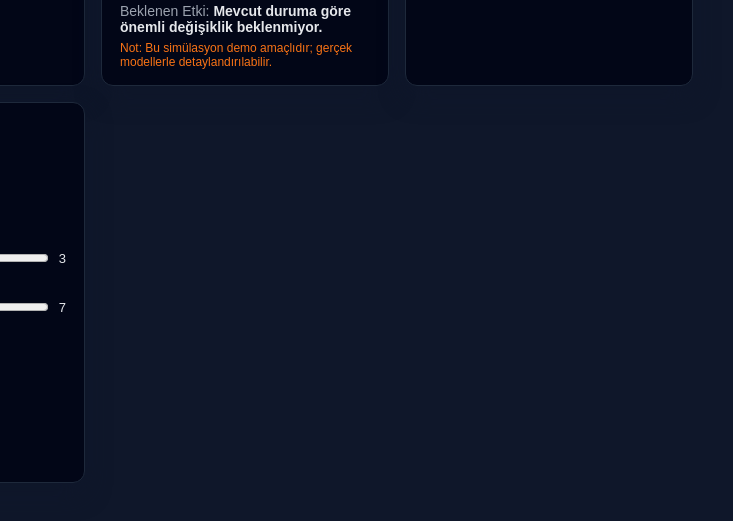
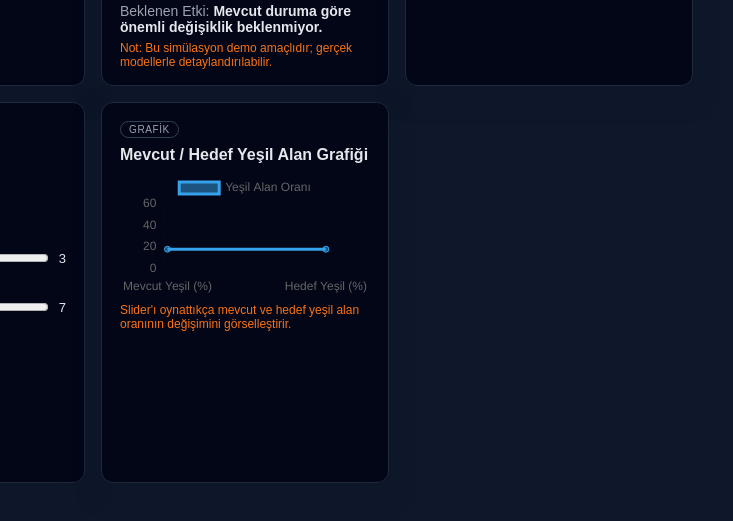
Before and after one commit to emrshn-16/AI-Kentsel-Donusum-Mimari, a plain HTML site: page frontend/index.html in a window 1280 px wide. Shown: the part 333-854 px from the top of the page, 547-1280 px from the left. Drawn offline with nearby package versions, Linux system fonts and the light colour scheme; no server answers.

Commit message:
Add green area line chart to simulation

```diff
--- a/frontend/app.js
+++ b/frontend/app.js
@@ -44,6 +44,10 @@ window.addEventListener("DOMContentLoaded", () => {
   const aiRiskScore = document.getElementById("aiRiskScore");
   const aiRiskLevel = document.getElementById("aiRiskLevel");
   const aiRiskExplanation = document.getElementById("aiRiskExplanation");
+
+  // Grafik için
+  const riskChartCanvas = document.getElementById("riskChart");
+  let riskChart = null;
 
   let lastBaseGreen = 18;
 
@@ -145,6 +149,40 @@ window.addEventListener("DOMContentLoaded", () => {
     return parseInt(String(str).replace("%", "").trim(), 10);
   }
 
+  // Grafik başlatma
+  function initRiskChart() {
+    if (!riskChartCanvas || !window.Chart) return;
+
+    riskChart = new Chart(riskChartCanvas, {
+      type: "line",
+      data: {
+        labels: ["Mevcut Yeşil (%)", "Hedef Yeşil (%)"],
+        datasets: [
+          {
+            label: "Yeşil Alan Oranı",
+            data: [lastBaseGreen, parseInt(greenSlider.value, 10)],
+            tension: 0.3
+          }
+        ]
+      },
+      options: {
+        responsive: true,
+        scales: {
+          y: {
+            beginAtZero: true,
+            max: 60
+          }
+        }
+      }
+    });
+  }
+
+  function updateRiskChart(current, target) {
+    if (!riskChart) return;
+    riskChart.data.datasets[0].data = [current, target];
+    riskChart.update();
+  }
+
   function updateSimulation() {
     const target = parseInt(greenSlider.value, 10);
     simTargetGreen.textContent = `${target}%`;
@@ -178,6 +216,8 @@ window.addEventListener("DOMContentLoaded", () => {
     simRiskChip.textContent = level;
     simRiskChip.className = `chip ${chipClass}`;
     simEffectText.textContent = text;
+
+    updateRiskChart(base, target);
   }
 
   greenSlider.addEventListener("input", updateSimulation);
@@ -414,4 +454,6 @@ window.addEventListener("DOMContentLoaded", () => {
   updateMapForScenario(defaultScenario);
   aiFloodLabel.textContent = aiFlood.value;
   aiInfraLabel.textContent = aiInfra.value;
+  initRiskChart();
+  updateRiskChart(lastBaseGreen, parseInt(greenSlider.value, 10));
 });
--- a/frontend/index.html
+++ b/frontend/index.html
@@ -223,6 +223,12 @@
         width: 100%;
       }
     }
+
+    /* Grafik kartı için */
+    #riskChart {
+      width: 100%;
+      height: 220px;
+    }
   </style>
 </head>
 <body>
@@ -415,15 +421,26 @@
       </div>
     </div>
 
+    <!-- Grafik Kartı -->
+    <div class="card">
+      <div class="tag">Grafik</div>
+      <h2>Mevcut / Hedef Yeşil Alan Grafiği</h2>
+      <canvas id="riskChart"></canvas>
+      <div class="warning">
+        Slider'ı oynattıkça mevcut ve hedef yeşil alan oranının değişimini görselleştirir.
+      </div>
+    </div>
+
   </div>
 </div>
 
-<!-- Leaflet JS + kendi JS dosyamız -->
+<!-- Leaflet JS + Chart.js + kendi JS dosyamız -->
 <script
   src="https://unpkg.com/leaflet@1.9.4/dist/leaflet.js"
   integrity="sha256-20nQCchB9co0qIjJZRGuk2/Z9VM+kNiyxNV1lvTlZBo="
   crossorigin=""
 ></script>
+<script src="https://cdn.jsdelivr.net/npm/chart.js"></script>
 <script src="app.js"></script>
 </body>
 </html>
```
